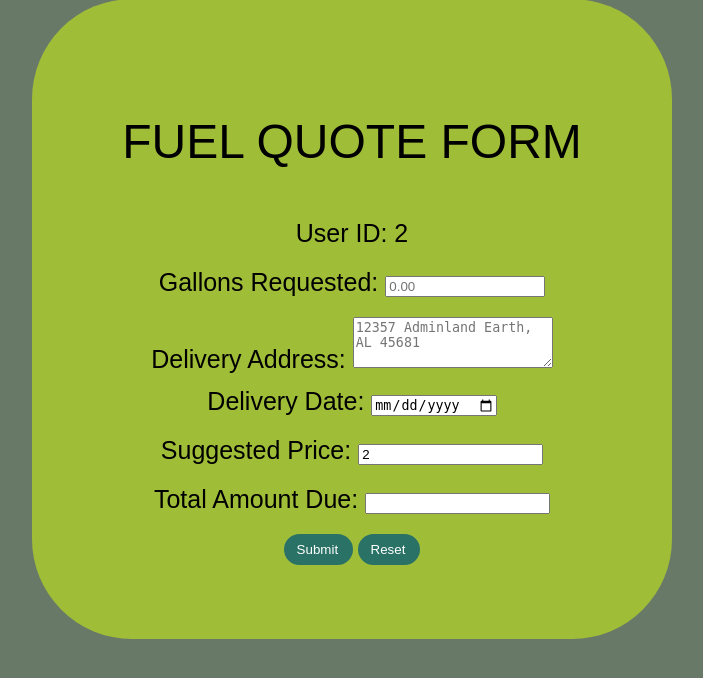
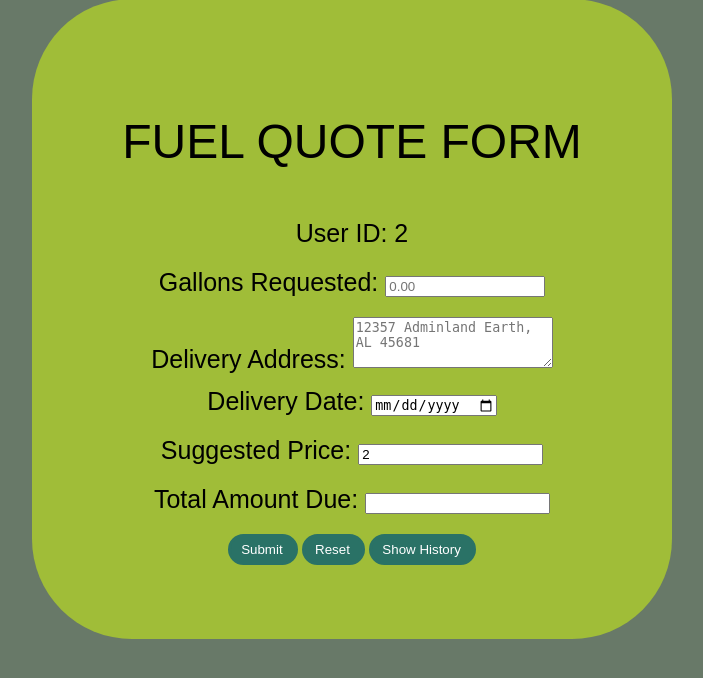
Before and after one commit to fenil9shah/Shah_Botello_Thomas_Truong, a PHP site: the page made by htdoc files/fuel_quote.php in a window 1280 px wide. Shown: the part 81-759 px from the top of the page, without its empty margins (288-991 px from the left). Run offline with PHP 8.4, Linux system fonts and the light colour scheme; a user stored in the database is signed in; data comes from the database, SQL or seed files in the repository.

Commit message:
Update fuel_quote.php
added link for fuel quote history page.

```diff
--- a/htdoc files/fuel_quote.php
+++ b/htdoc files/fuel_quote.php
@@ -90,6 +90,7 @@
                 <div class="Buttons">
                     <button type="submit">Submit</button>
                     <button type="reset">Reset</button>
+                    <button onclick="location.href='fuel_quote_history.php'"type="button">Show History</button>
                 </div>
             </div>
         </form>
```
